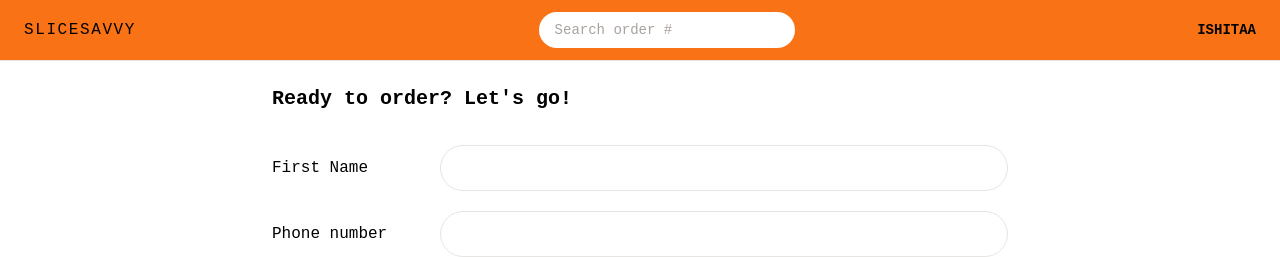
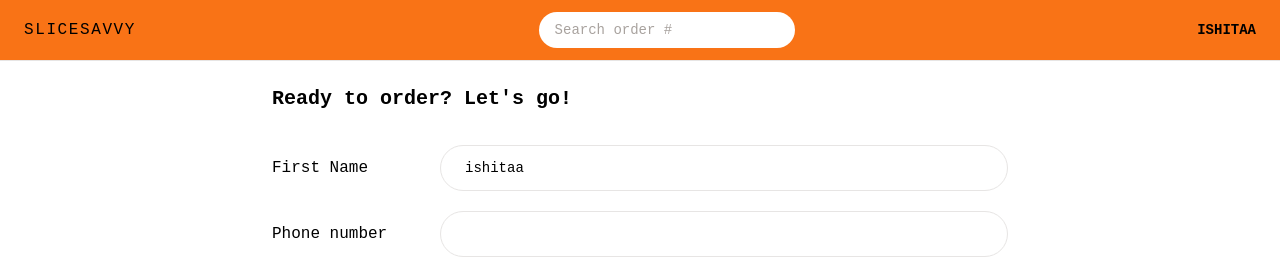
Before and after one commit to ishitaa-dhingra/SliceSavvy, a React (Vite) app: page /order/new in a window 1280 px wide. Shown: the top 257 px of the page. Built offline with nearby package versions, Linux system fonts and the light colour scheme.

Commit message:
reading and updating user state

```diff
--- a/src/features/cart/Cart.jsx
+++ b/src/features/cart/Cart.jsx
@@ -2,6 +2,7 @@
 import LinkButton from '../../ui/LinkButton';
 import Button from '../../ui/Button';
 import CartItem from './CartItem';
+import { useSelector } from 'react-redux';
 
 const fakeCart = [
   {
@@ -28,13 +29,14 @@
 ];
 
 function Cart() {
+  const username = useSelector((state) => state.user.username);
   const cart = fakeCart;
 
   return (
     <div className="px-4 py-3">
       <LinkButton to="/menu">&larr; Back to menu</LinkButton>
 
-      <h2 className="mt-7 text-xl font-semibold">Your cart, %NAME%</h2>
+      <h2 className="mt-7 text-xl font-semibold">Your cart, {username}</h2>
 
       <ul className="mt-3 divide-y divide-stone-200 border-b">
         {cart.map((item) => (
--- a/src/features/order/CreateOrder.jsx
+++ b/src/features/order/CreateOrder.jsx
@@ -2,6 +2,7 @@
 import { Form, redirect, useActionData, useNavigation } from 'react-router-dom';
 import { createOrder } from '../../services/apiRestaurant';
 import Button from '../../ui/Button';
+import { useSelector } from 'react-redux';
 
 // https://uibakery.io/regex-library/phone-number
 const isValidPhone = (str) =>
@@ -36,6 +37,7 @@
 function CreateOrder() {
   const navigation = useNavigation();
   const isSubmitting = navigation.state === 'submitting';
+  const username = useSelector((state) => state.user.username);
 
   const formErrors = useActionData();
 
@@ -50,7 +52,13 @@
       <Form method="POST">
         <div className="mb-5 flex flex-col gap-2 sm:flex-row sm:items-center">
           <label className="sm:basis-40">First Name</label>
-          <input className="input grow" type="text" name="customer" required />
+          <input
+            className="input grow"
+            type="text"
+            name="customer"
+            defaultValue={username}
+            required
+          />
         </div>
 
         <div className="mb-5 flex flex-col gap-2 sm:flex-row sm:items-center">
--- a/src/features/user/CreateUser.jsx
+++ b/src/features/user/CreateUser.jsx
@@ -1,11 +1,19 @@
 import { useState } from 'react';
 import Button from '../../ui/Button';
+import { useDispatch } from 'react-redux';
+import { updateName } from './userSlice';
+import { useNavigate } from 'react-router-dom';
 
 function CreateUser() {
   const [username, setUsername] = useState('');
+  const dispatch = useDispatch();
+  const navigate = useNavigate();
 
   function handleSubmit(e) {
     e.preventDefault();
+    if (!username) return;
+    dispatch(updateName(username));
+    navigate('./menu');
   }
 
   return (
--- a/src/features/user/Username.jsx
+++ b/src/features/user/Username.jsx
@@ -2,6 +2,8 @@
 
 function Username() {
   const username = useSelector((state) => state.user.username);
+
+  if (!username) return null;
   return (
     <div className="hidden text-sm font-semibold md:block">{username}</div>
   );
--- a/src/ui/Home.jsx
+++ b/src/ui/Home.jsx
@@ -1,6 +1,9 @@
+import { useSelector } from 'react-redux';
 import CreateUser from '../features/user/CreateUser';
+import Button from './Button';
 
 function Home() {
+  const username = useSelector((state) => state.user.username);
   return (
     <div className="my-10 px-4 text-center sm:my-16">
       <h1 className="mb-8  text-xl font-semibold md:text-3xl">
@@ -11,7 +14,13 @@
         </span>
       </h1>
 
-      <CreateUser />
+      {username === '' ? (
+        <CreateUser />
+      ) : (
+        <Button to="/menu" type="primary">
+          Continue odering , {username}
+        </Button>
+      )}
     </div>
   );
 }
```
